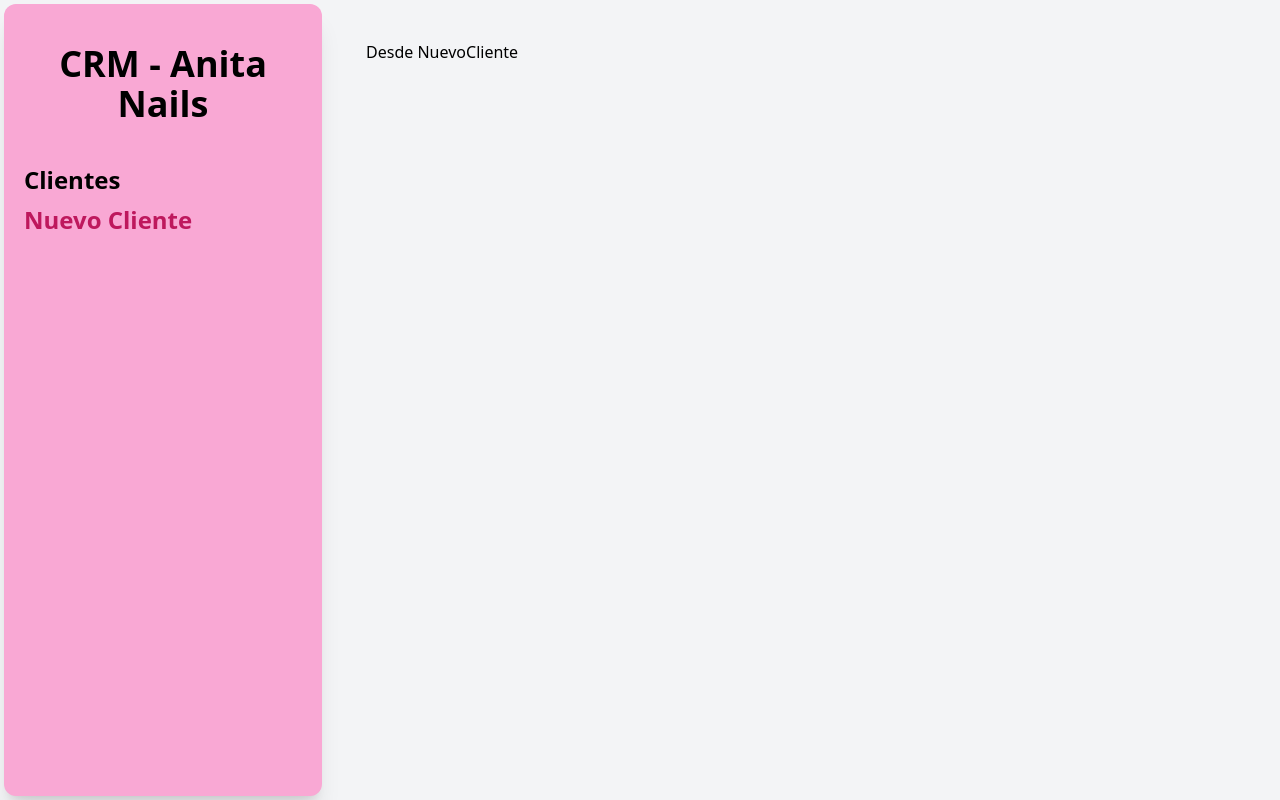
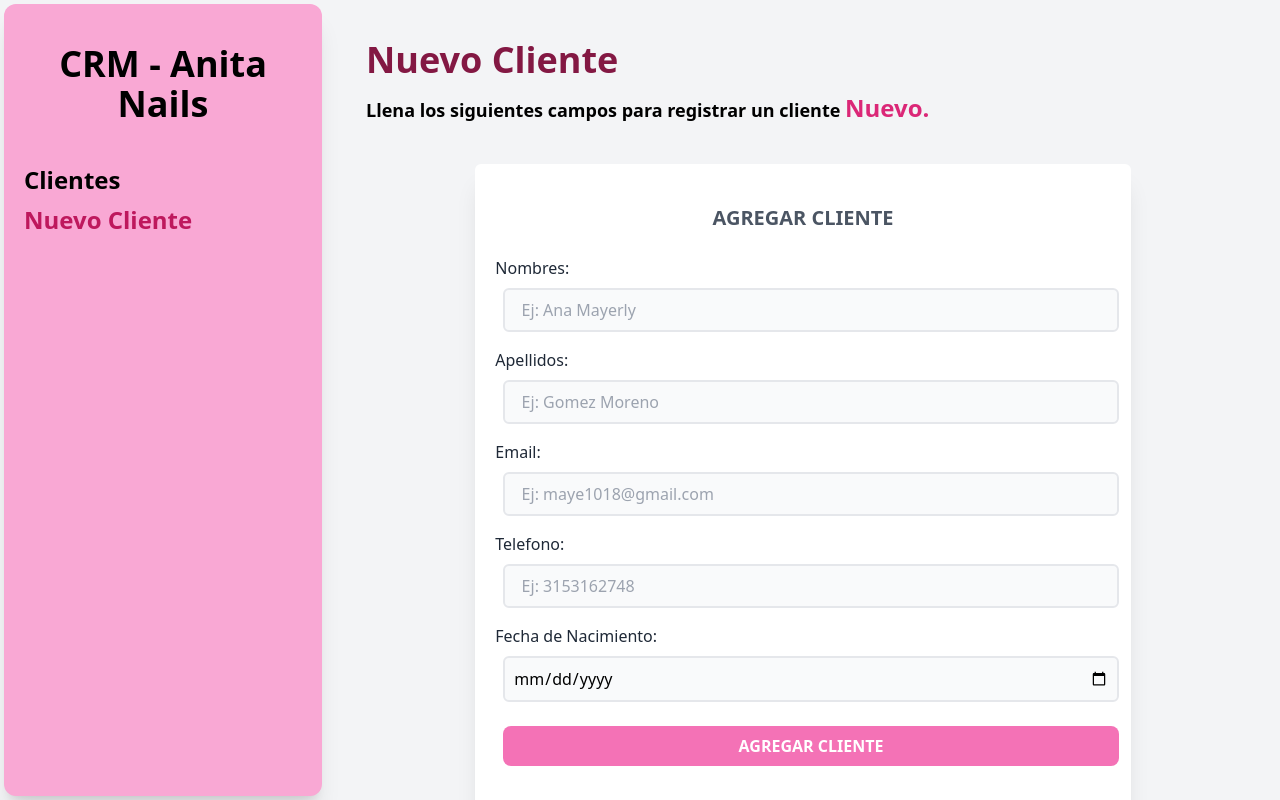
Before and after one commit to pipeswk/CRM-AnitaNails, a React (Vite) app: page /clientes/nuevo in a window 1280 px wide. Built offline with nearby package versions, Linux system fonts and the light colour scheme.

Commit message:
Componente NuevoCliente v1

```diff
--- a/src/Pages/NuevoCliente.jsx
+++ b/src/Pages/NuevoCliente.jsx
@@ -1,8 +1,13 @@
-import React from 'react'
+import Formulario from '../Components/Formulario'
 
 const NuevoCliente = () => {
   return (
-    <div>Desde NuevoCliente</div>
+    <>
+      <h1 className='font-black text-4xl text-pink-900'>Nuevo Cliente</h1>
+      <p className='font-semibold text-lg text mt-3'>Llena los siguientes campos para registrar un cliente <span className='text-pink-600 font-bold text-2xl'>Nuevo.</span></p>
+
+      <Formulario />
+    </>
   )
 }
 
```
